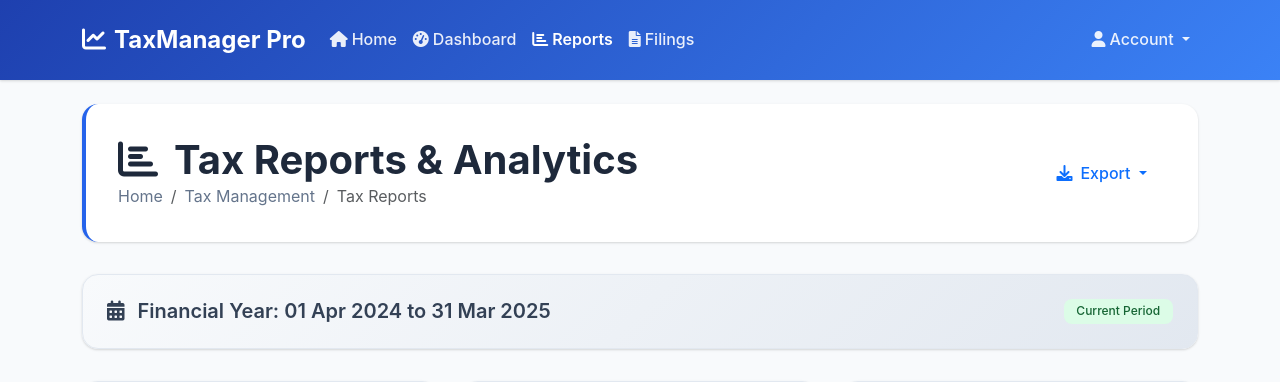
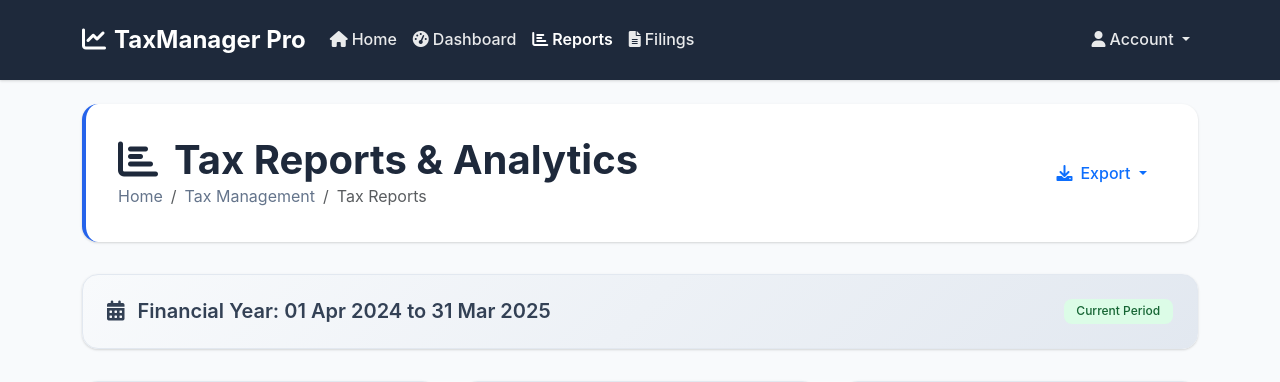
Before and after one commit to oiiiMansi/AccountingSoftware, a Flask app: page /taxes/reports in a window 1280 px wide. Shown: the top 382 px of the page. Run offline with Flask 3, Linux system fonts and the light colour scheme; a user stored in the database is signed in; data comes from the database, SQL or seed files in the repository; data that the repository does not hold is empty; some libraries are stand-ins or nearby versions.

Commit message:
minor update

```diff
--- a/templates/tax_reports.html
+++ b/templates/tax_reports.html
@@ -29,7 +29,7 @@
 
         /* Navigation */
         .navbar {
-            background: linear-gradient(135deg, #1e40af 0%, #3b82f6 100%);
+            background-color: #1e293b;
             box-shadow: var(--card-shadow);
             padding: 1rem 0;
         }
```
